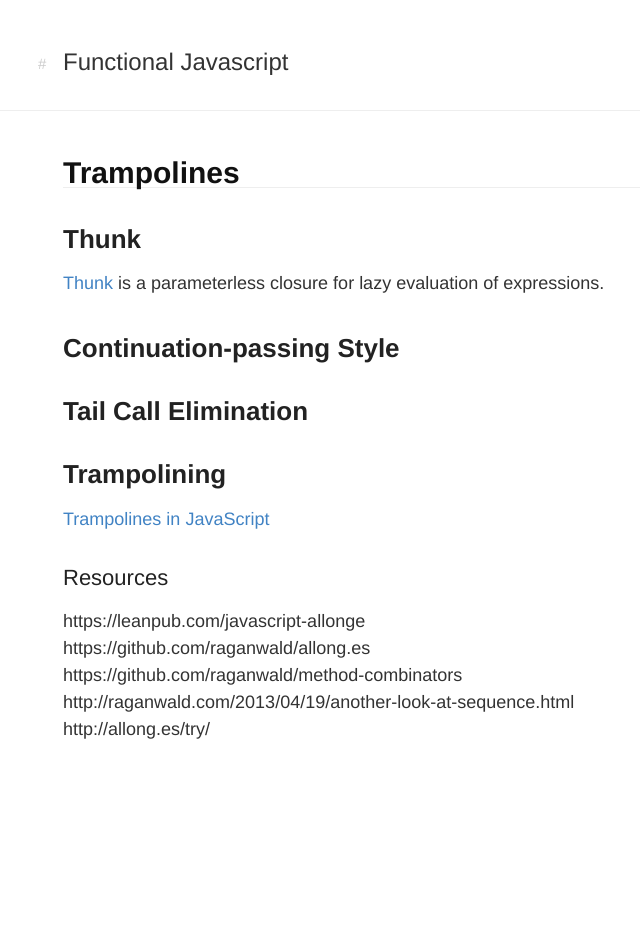
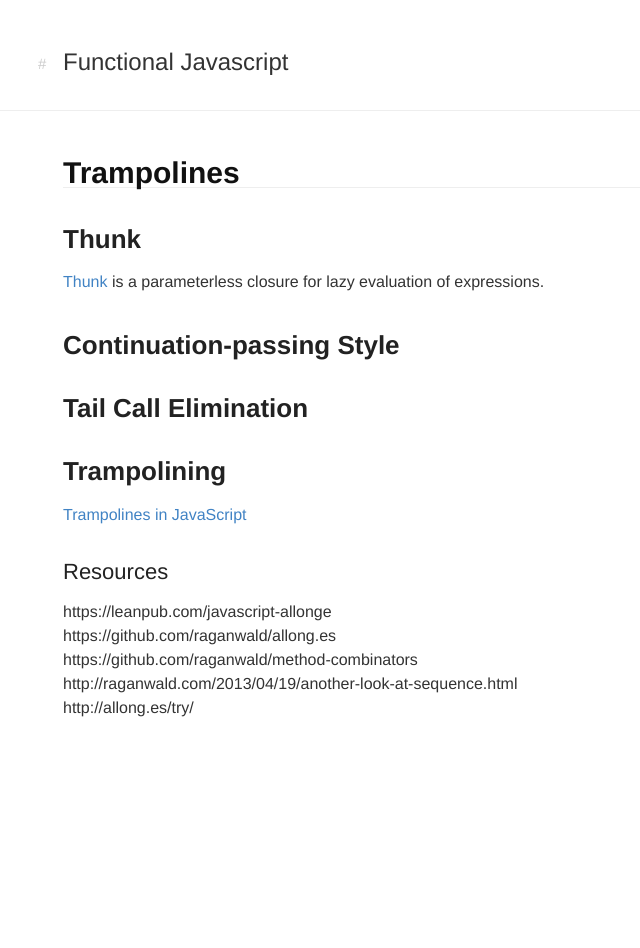
Before and after one commit to rbt91/rbt91.github.io, a Jekyll site: the page built from _posts/2013-08-14-functional-javascript.md, in a window 1280 px wide. Shown: the whole page, without its empty margins (241-881 px from the left). Built offline with Jekyll 4.4.1, drawn with Linux system fonts in a browser that asks for light colours.

Commit message:
Update main.css

```diff
--- a/css/main.css
+++ b/css/main.css
@@ -27,7 +27,7 @@ h1 { margin-bottom: 1em; }
 
 p {
   margin: 1em 0;
-  font: 18px Helvetica, Arial, sans-serif;
+  font: 16px Helvetica, Arial, sans-serif;
   line-height: 1.5em;
 }
 
```
